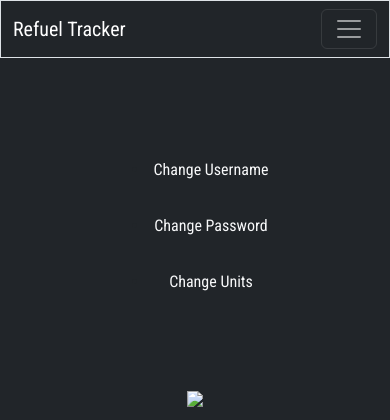
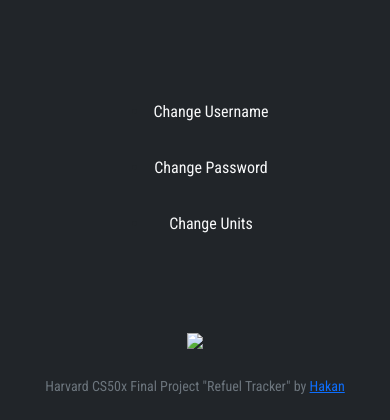
Before and after one commit to hakanayata/refuel-tracker, a Flask app: page /account in a window 390 px wide. Shown: the top 420 px of the page. Run offline with Flask 2, Linux system fonts and the light colour scheme; a user stored in the database is signed in; some libraries are stand-ins or nearby versions.

Commit message:
debugging mobile bs-modal

```diff
--- a/templates/index.html
+++ b/templates/index.html
@@ -1,6 +1,6 @@
 {% extends "layout.html" %} {% block title %} Home Page {% endblock %} {% block
 head %} {{ super() }}
-<!-- <script src="https://cdnjs.cloudflare.com/ajax/libs/Chart.js/3.9.1/chart.min.js"></script> -->
+<script src="https://cdnjs.cloudflare.com/ajax/libs/Chart.js/3.9.1/chart.min.js"></script>
 {% endblock %} {% block main %} {% if vehicles %}
 <section>
   <form action="/" autocomplete="off" method="post">
--- a/templates/layout.html
+++ b/templates/layout.html
@@ -37,30 +37,30 @@
 
 <body class="bg-dark">
 
-    <nav class="bg-dark border navbar navbar-expand-lg navbar-dark">
+    <!-- <nav class="bg-dark border navbar navbar-expand-lg navbar-dark">
 
-        <div class="container-fluid">
-            <!-- navbar-brand for project name -->
-            <a href="/" class="navbar-brand">Refuel Tracker</a>
-            <!-- hamburger menu button for navbar-expand-lg+ -->
-            <button class="navbar-toggler collapsed" type="button" data-bs-toggle="collapse"
+        <div class="container-fluid"> -->
+    <!-- navbar-brand for project name -->
+    <!-- <a href="/" class="navbar-brand">Refuel Tracker</a> -->
+    <!-- hamburger menu button for navbar-expand-lg+ -->
+    <!-- <button class="navbar-toggler collapsed" type="button" data-bs-toggle="collapse"
                 data-bs-target="#navbarSupportedContent" aria-controls="navbarSupportedContent" aria-expanded="false"
                 aria-label="Toggle navigation">
                 <span class="navbar-toggler-icon"></span>
-            </button>
-            <!-- collapse & navbar-collapse for grouping and hiding navbar contents by a parent breakpoint -->
-            <div class="collapse navbar-collapse" id="navbarSupportedContent">
+            </button> -->
+    <!-- collapse & navbar-collapse for grouping and hiding navbar contents by a parent breakpoint -->
+    <!-- <div class="collapse navbar-collapse" id="navbarSupportedContent"> -->
 
 
-                {% if session["user_id"] %}
-                <!-- navbar-nav for a full-height and lightweight navi -->
-                <ul class="navbar-nav me-auto my-2">
+    <!-- {% if session["user_id"] %} -->
+    <!-- navbar-nav for a full-height and lightweight navi -->
+    <!-- <ul class="navbar-nav me-auto my-2">
                     <li class="nav-item"><a class="nav-link" href="/">HOME</a></li>
                     <li class="nav-item"><a class="nav-link" href="/history">HISTORY</a></li>
                     <li class="nav-item"><a class="nav-link" href="/vehicles">VEHICLES</a></li>
-                </ul>
-                <!-- ms auto for pushing items to the right -->
-                <ul class="navbar-nav ms-auto my-2">
+                </ul> -->
+    <!-- ms auto for pushing items to the right -->
+    <!-- <ul class="navbar-nav ms-auto my-2">
                     <li class="nav-item dropdown">
                         <a aria-haspopup="true" aria-expanded="false" class="nav-link dropdown-toggle" href="/account"
                             id="navbarDropdown" role="button" data-bs-toggle="dropdown">ACCOUNT</a>
@@ -71,9 +71,9 @@
                         </div>
                     </li>
                     <li class="nav-item"><a class="nav-link" href="/logout">LOG OUT</a></li>
-                </ul>
+                </ul> -->
 
-                {% else %}
+    <!-- {% else %}
                 <ul class="navbar-nav ms-auto my-2">
                     <li class="nav-item"><a class="nav-link" href="/signup">SIGN UP</a></li>
                     <li class="nav-item"><a class="nav-link" href="/login">LOG IN</a></li>
@@ -85,16 +85,16 @@
 
         </div>
 
-    </nav>
+    </nav> -->
 
     <!-- part from cs50 finance -->
-    {% if get_flashed_messages() %}
+    <!-- {% if get_flashed_messages() %}
     <header>
         <div class="alert alert-primary mb-0 text-center" role="alert">
             {{ get_flashed_messages() | join(" ") }}
         </div>
     </header>
-    {% endif %}
+    {% endif %} -->
 
 
     <main class="container-fluid py-4 text-center">
```
